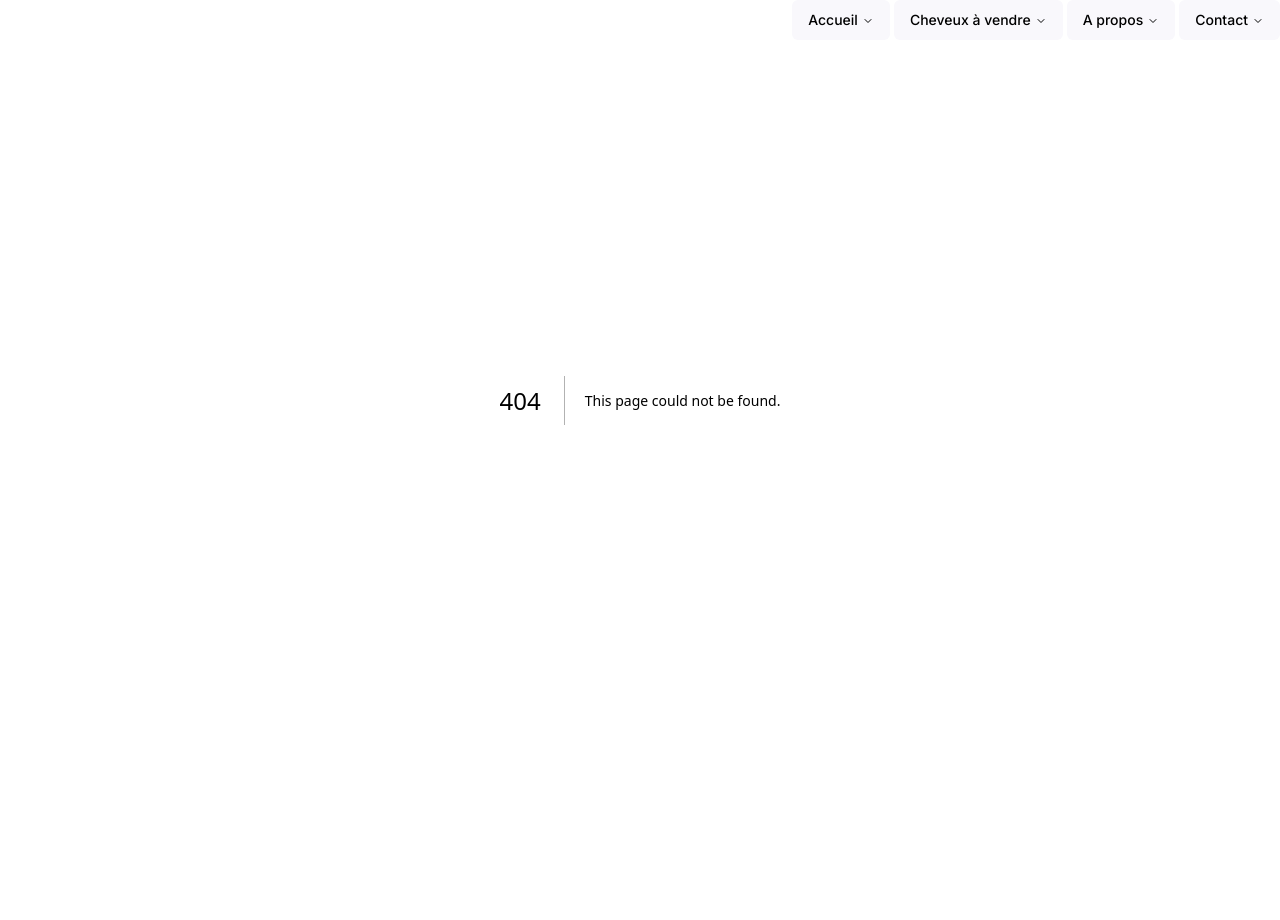
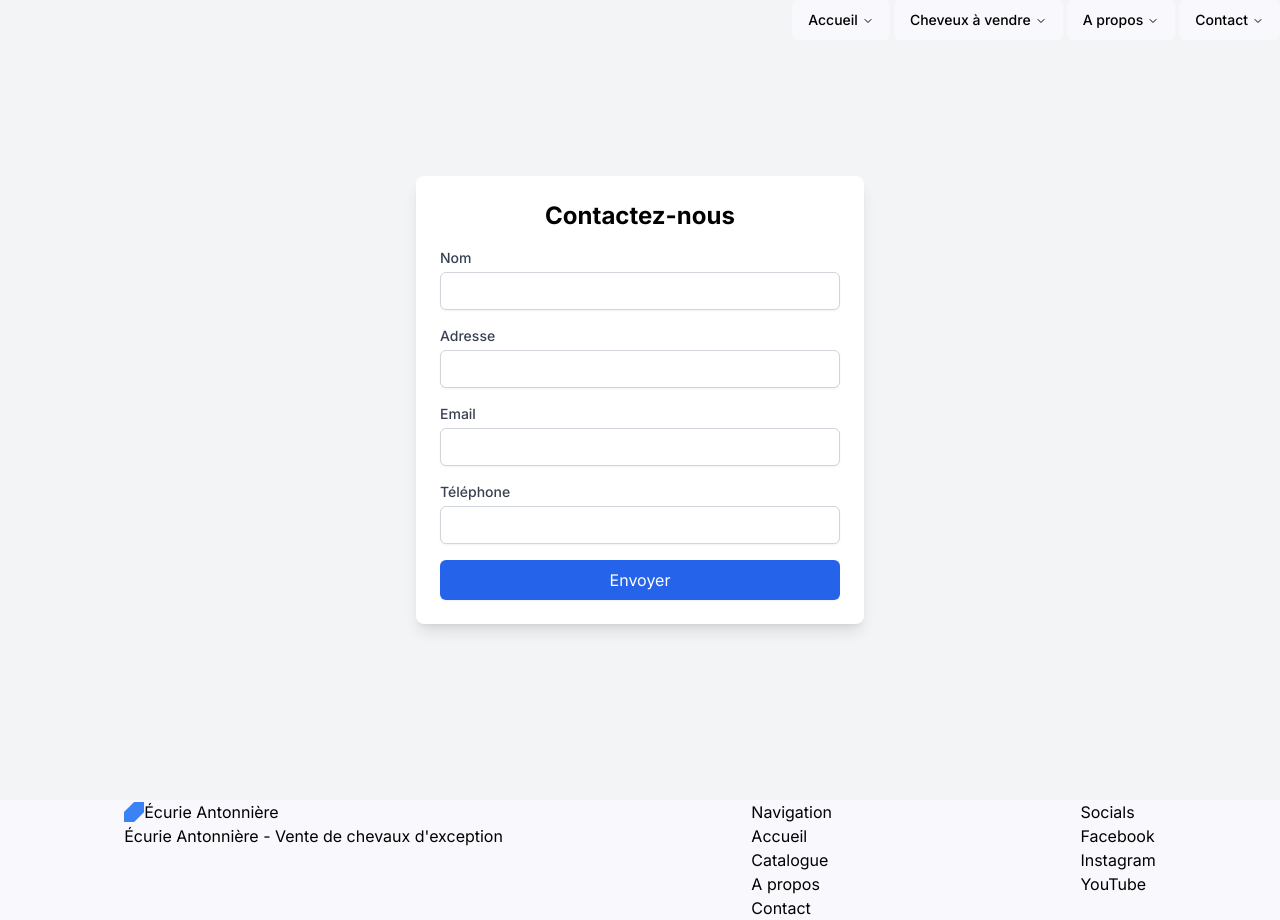
Before and after one commit to 18Wangu/ecurie-antonniere, a Next.js app: page /contact in a window 1280 px wide. Before the commit this address had no page. Before the commit the page ends 800 px from the top, so only its background shows below. Built offline with nearby package versions, Linux system fonts and the light colour scheme.

Commit message:
debut de l'ajout d'un footer

```diff
--- /dev/null
+++ b/src/app/(pages)/contact/page.tsx
@@ -0,0 +1,67 @@
+import { NextPage } from 'next';
+
+const Contact: NextPage = () => {
+  return (
+    <div className="min-h-screen bg-gray-100 flex items-center justify-center">
+      <div className="bg-white p-6 rounded-lg shadow-lg max-w-md w-full">
+        <h1 className="text-2xl font-bold mb-4 text-center">Contactez-nous</h1>
+        <form className="space-y-4">
+          <div>
+            <label htmlFor="name" className="block text-sm font-medium text-gray-700">
+              Nom
+            </label>
+            <input
+              type="text"
+              id="name"
+              className="mt-1 block w-full border border-gray-300 rounded-md shadow-sm py-2 px-3 focus:outline-none focus:ring-blue-500 focus:border-blue-500 sm:text-sm"
+              required
+            />
+          </div>
+          <div>
+            <label htmlFor="address" className="block text-sm font-medium text-gray-700">
+              Adresse
+            </label>
+            <input
+              type="text"
+              id="address"
+              className="mt-1 block w-full border border-gray-300 rounded-md shadow-sm py-2 px-3 focus:outline-none focus:ring-blue-500 focus:border-blue-500 sm:text-sm"
+              required
+            />
+          </div>
+          <div>
+            <label htmlFor="email" className="block text-sm font-medium text-gray-700">
+              Email
+            </label>
+            <input
+              type="email"
+              id="email"
+              className="mt-1 block w-full border border-gray-300 rounded-md shadow-sm py-2 px-3 focus:outline-none focus:ring-blue-500 focus:border-blue-500 sm:text-sm"
+              required
+            />
+          </div>
+          <div>
+            <label htmlFor="phone" className="block text-sm font-medium text-gray-700">
+              Téléphone
+            </label>
+            <input
+              type="tel"
+              id="phone"
+              className="mt-1 block w-full border border-gray-300 rounded-md shadow-sm py-2 px-3 focus:outline-none focus:ring-blue-500 focus:border-blue-500 sm:text-sm"
+              required
+            />
+          </div>
+          <div className="text-center">
+            <button
+              type="submit"
+              className="w-full bg-blue-600 text-white py-2 px-4 rounded-md shadow-sm hover:bg-blue-700 focus:outline-none focus:ring-2 focus:ring-offset-2 focus:ring-blue-500"
+            >
+              Envoyer
+            </button>
+          </div>
+        </form>
+      </div>
+    </div>
+  );
+};
+
+export default Contact;
--- a/src/app/(pages)/faire-une-offre-form/page.tsx
+++ b/src/app/(pages)/faire-une-offre-form/page.tsx
@@ -1,8 +1,9 @@
 "use client"
 
 import { zodResolver } from "@hookform/resolvers/zod"
-import { useForm } from "react-hook-form"
+import { useForm, Controller } from "react-hook-form"
 import { z } from "zod"
+import { useRouter } from 'next/router'
 
 import { Button } from "@/components/ui/button"
 import {
@@ -14,7 +15,6 @@ import {
   FormMessage,
 } from "@/components/ui/form"
 import { Input } from "@/components/ui/input"
-import { toast } from "@/components/ui/use-toast"
 import {
   Select,
   SelectContent,
@@ -34,36 +34,39 @@ const FormSchema = z.object({
 })
 
 export default function InputForm() {
+  const router = useRouter();
+
   const form = useForm<z.infer<typeof FormSchema>>({
     resolver: zodResolver(FormSchema),
     defaultValues: {
       horseName: "",
-      number: "",
+      number: 0,
       message: "",
     },
   })
 
-  function onSubmit(data: z.infer<typeof FormSchema>) {
-    toast({
-      title: "You submitted the following values:",
-      description: (
-        <pre className="mt-2 w-[340px] rounded-md bg-slate-950 p-4">
-          <code className="text-white">{JSON.stringify(data, null, 2)}</code>
-        </pre>
-      ),
-    })
+  /*
+  const onSubmit = (data) => {
+    console.log(data);
+    router.push('/offre-envoyer');
   }
+    */
 
   return (
     <div className="flex justify-center items-center flex-col h-screen">
       <Form {...form}>
-        <form onSubmit={form.handleSubmit(onSubmit)} className="w-2/3 space-y-6">
+        <form /*</Form>onSubmit={form.handleSubmit(onSubmit)}*/ className="w-2/3 space-y-6">
           <FormField
             control={form.control}
             name="horseName"
             render={({ field }) => (
               <FormItem>
                 <FormLabel>Nom du cheval</FormLabel>
+                <FormControl>
+                  <Controller
+                    control={form.control}
+                    name="horseName"
+                    render={({ field }) => (
                       <Select
                         onValueChange={field.onChange}
                         value={field.value}
@@ -77,6 +80,9 @@ export default function InputForm() {
                           <SelectItem value="tempete">Tempete</SelectItem>
                         </SelectContent>
                       </Select>
+                    )}
+                  />
+                </FormControl>
                 <FormMessage />
               </FormItem>
             )}
--- /dev/null
+++ b/src/app/(pages)/offre-envoyer/page.tsx
@@ -0,0 +1,11 @@
+import React from 'react'
+
+function OffreEnvoyer() {
+  return (
+    <div>
+      <h1>envoyé</h1>
+    </div>
+  )
+}
+
+export default OffreEnvoyer
--- a/src/app/globals.css
+++ b/src/app/globals.css
@@ -2,6 +2,7 @@
 @tailwind components;
 @tailwind utilities;
 
+/* Impressive Meteor Shower */
 @layer base {
   :root {
     --background: 253 44% 98%;
@@ -49,7 +50,6 @@
   }
 }
 
-
 @layer base {
   * {
     @apply border-border;
--- a/src/app/layout.tsx
+++ b/src/app/layout.tsx
@@ -2,6 +2,7 @@ import type { Metadata } from "next";
 import { Inter } from "next/font/google";
 import "./globals.css";
 import NavbarEcurieAntonniere from "@/components/ui/navigation-menu";
+import Footer from "@/components/ui/footer";
 
 const inter = Inter({ subsets: ["latin"] });
 
@@ -20,6 +21,7 @@ export default function RootLayout({
       <body className={`${inter.className}`}>
         <NavbarEcurieAntonniere />
         <main>{children}</main>
+        <Footer />
       </body>
     </html>
   );
--- a/src/app/page.tsx
+++ b/src/app/page.tsx
@@ -2,7 +2,7 @@
 export default function Home() {
   return (
     <main>
-      <div>
+      <div className="h-screen">
         <h1>Home</h1>
         {/* mettre du text animation */}
       </div>
--- /dev/null
+++ b/src/components/ui/footer.tsx
@@ -0,0 +1,33 @@
+
+const Footer = () => {
+    return (
+      <footer className="flex justify-around bottom-0">
+        <div>
+            <div className="flex">
+                <svg width="95" height="94" viewBox="0 0 95 94" className="h-auto w-5 text-blue-500" fill="currentColor" xmlns="http://www.w3.org/2000/svg"><path d="M96 0V47L48 94H0V47L48 0H96Z"></path></svg>
+                <h1>Écurie Antonnière</h1>
+            </div>
+            <h2>Écurie Antonnière - Vente de chevaux d'exception</h2>
+        </div>
+        <div>
+            <h2>Navigation</h2>
+            <ul>
+                <li>Accueil</li>
+                <li>Catalogue</li>
+                <li>A propos</li>
+                <li>Contact</li>
+            </ul>
+        </div>
+        <div>
+            <h2>Socials</h2>
+            <ul>
+                <li>Facebook</li>
+                <li>Instagram</li>
+                <li>YouTube</li>
+            </ul>
+        </div>
+      </footer>
+    );
+  };
+
+  export default Footer;
```
Lines whose indentation alone changed are shown as unchanged.
